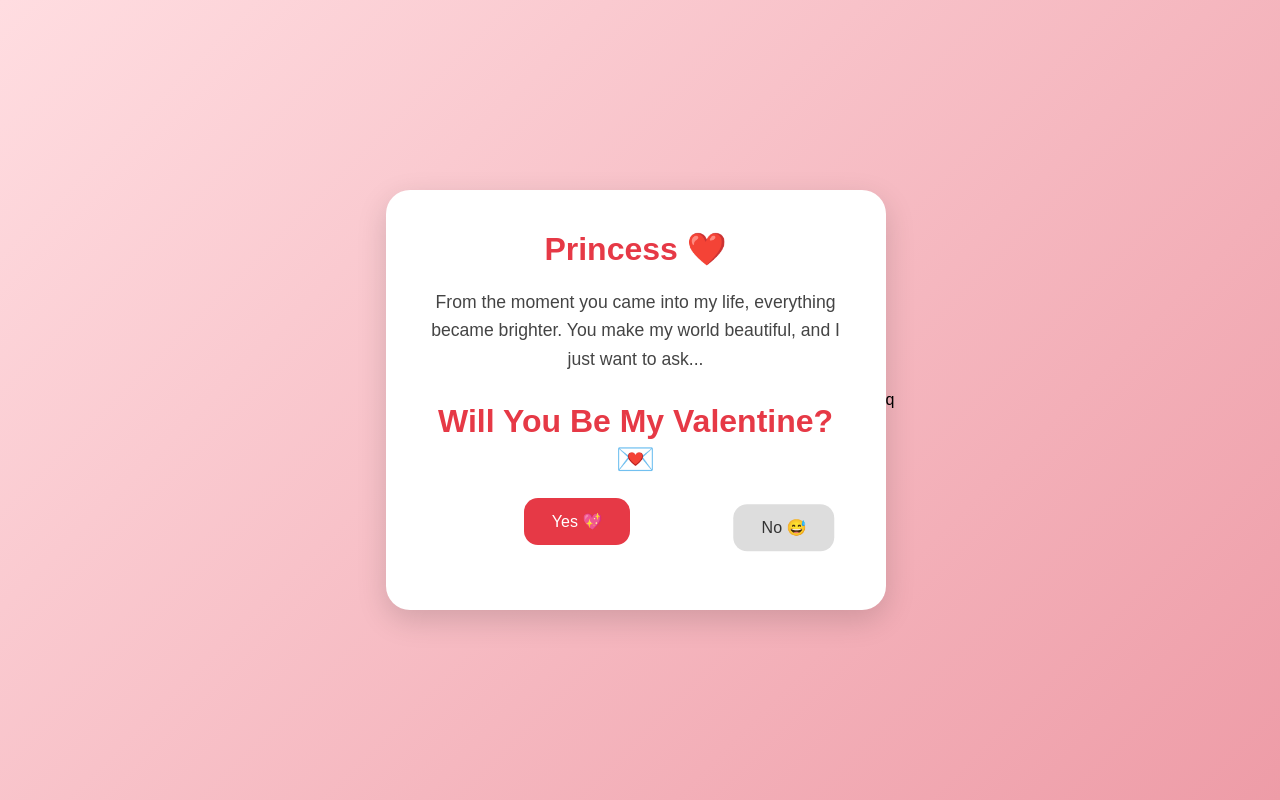
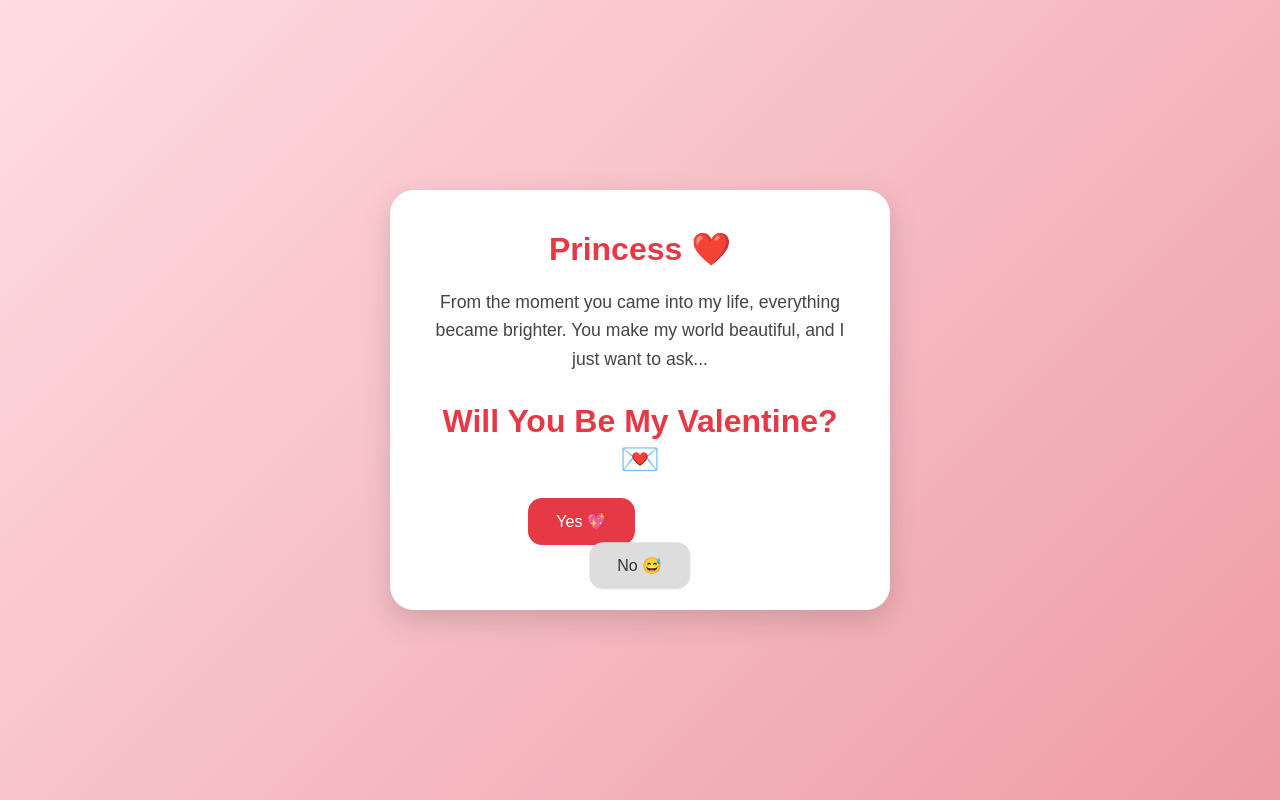
Before and after one commit to oziokoemmanuel43-creator/princess-valentine, a plain HTML site: page index.html in a window 1280 px wide. Both pictures are taken after a click on the button "No 😅". Drawn offline with Linux system fonts and the light colour scheme.

Commit message:
Update index.html

```diff
--- a/index.html
+++ b/index.html
@@ -104,10 +104,17 @@
 
     const noBtn = document.getElementById('noBtn');
 
-    noBtn.addEventListener('mouseover', () => {
-      const x = Math.random() * 200 - 100;
-      const y = Math.random() * 200 - 100;
+    function moveNoButton() {
+      const card = document.querySelector('.card');
+      const maxX = card.offsetWidth / 2 - 80;
+      const maxY = 150;
+      const x = Math.random() * maxX - maxX / 2;
+      const y = Math.random() * maxY - maxY / 2;
       noBtn.style.transform = `translate(${x}px, ${y}px)`;
-    });
+    }
+
+    noBtn.addEventListener('mouseover', moveNoButton);
+    noBtn.addEventListener('click', moveNoButton);
+    noBtn.addEventListener('touchstart', moveNoButton);
   </script></body>
-</html>q
+</html>
```
